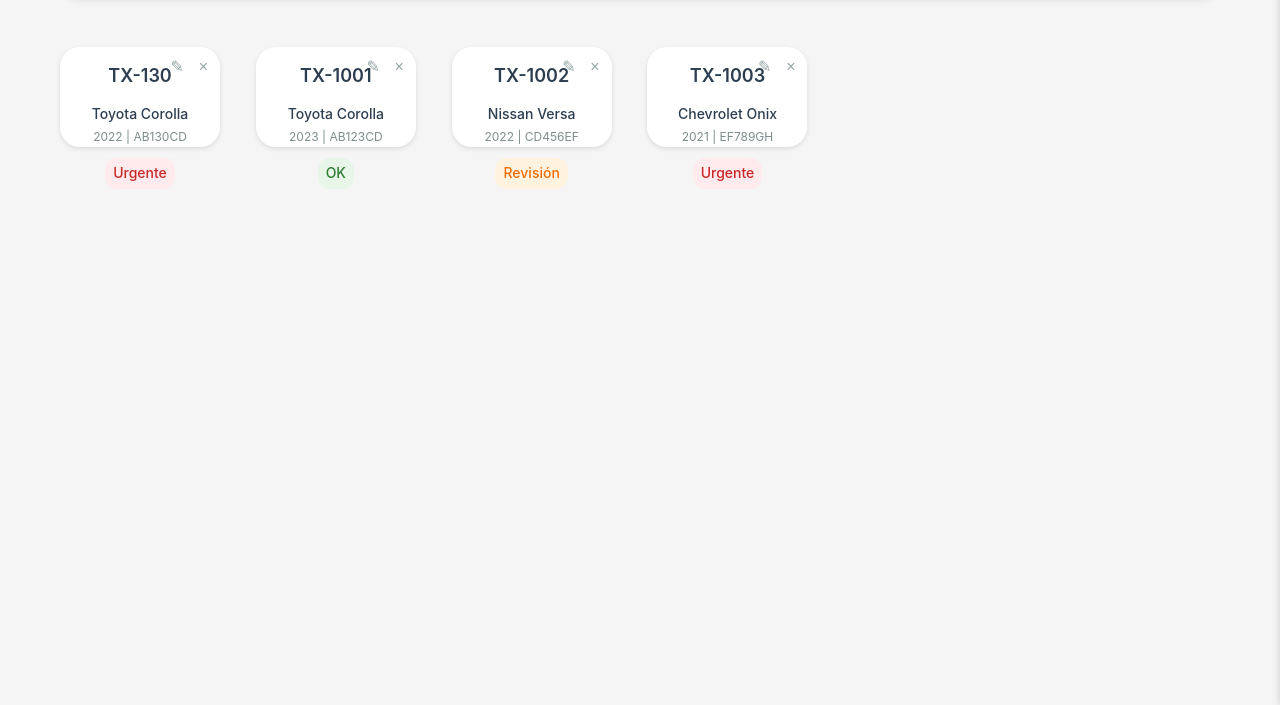
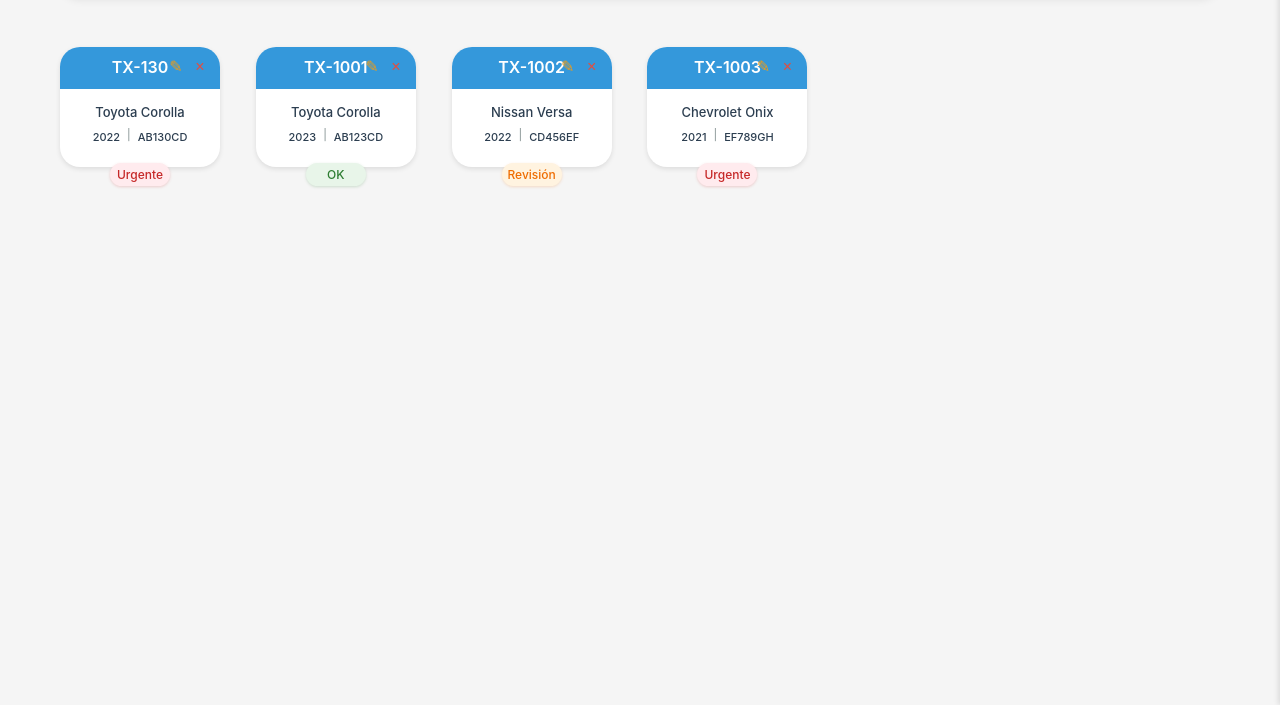
Before and after one commit to sebas2036/TaxiMaintenance, a plain HTML site: page index.html in a window 1280 px wide. Shown: the part 95-800 px from the top of the page. Drawn offline with Linux system fonts and the light colour scheme.

Commit message:
Actualización automática: 2025-03-27 17:50:13

```diff
--- a/css/styles.css
+++ b/css/styles.css
@@ -108,18 +108,19 @@
 .taxi-card {
     background: white;
     border-radius: 20px;
-    padding: 15px;
+    padding: 0;
     box-shadow: 0 2px 5px rgba(0,0,0,0.1);
     cursor: pointer;
     transition: transform 0.2s, opacity 0.2s;
     display: flex;
     flex-direction: column;
     align-items: center;
-    gap: 8px;
+    gap: 0;
     position: relative;
     opacity: 1;
     width: 160px;
-    height: 100px;
+    height: 120px;
+    overflow: visible;
 }
 
 .taxi-card:hover {
@@ -127,49 +128,137 @@
     box-shadow: 0 4px 8px rgba(0,0,0,0.1);
 }
 
+.taxi-header {
+    background: #3498db;
+    width: 100%;
+    padding: 8px 12px;
+    border-radius: 20px 20px 0 0;
+    display: flex;
+    justify-content: center;
+    align-items: center;
+    position: relative;
+}
+
 .taxi-number {
-    font-size: 18px;
+    font-size: 16px;
     font-weight: 600;
-    color: #2c3e50;
+    color: white;
+    margin: 0;
+}
+
+.taxi-content {
+    padding: 8px 12px;
+    width: 100%;
+    display: flex;
+    flex-direction: column;
+    align-items: center;
+    gap: 4px;
 }
 
 .taxi-info {
     text-align: center;
-    margin: 4px 0;
+    margin: 2px 0;
+    width: 100%;
+    position: relative;
+    z-index: 1;
 }
 
 .taxi-model {
-    font-size: 14px;
+    font-size: 13px;
     font-weight: 500;
     color: #2c3e50;
+    padding: 2px 6px;
+    border-radius: 4px;
+    transition: all 0.2s;
+    cursor: pointer;
+    text-align: center;
+    width: 100%;
+    box-sizing: border-box;
+    border: 1px solid transparent;
+    background: transparent;
     margin-bottom: 2px;
+    white-space: nowrap;
+    overflow: hidden;
+    text-overflow: ellipsis;
 }
 
 .taxi-details {
-    font-size: 12px;
+    font-size: 11px;
     color: #7f8c8d;
+    display: flex;
+    justify-content: center;
+    gap: 2px;
+    width: 100%;
+    position: relative;
+    padding: 0 4px;
+    margin-bottom: 4px;
+}
+
+.taxi-details span {
+    font-size: 11px;
+    font-weight: 500;
+    color: #2c3e50;
+    padding: 1px 4px;
+    border-radius: 4px;
+    transition: all 0.2s;
+    cursor: pointer;
+    text-align: center;
+    border: 1px solid transparent;
+    background: transparent;
+    white-space: nowrap;
+    overflow: hidden;
+    text-overflow: ellipsis;
+}
+
+.taxi-model:hover, .taxi-details span:hover {
+    background-color: #f8f9fa;
+    border-color: #bdc3c7;
+}
+
+.taxi-model.editing, .taxi-details span.editing {
+    background-color: white;
+    border: 1px solid #3498db;
+    box-shadow: 0 0 0 2px rgba(52, 152, 219, 0.2);
+    outline: none;
+    padding: 4px 8px;
+    width: 100%;
+    text-align: center;
+    display: flex;
+    align-items: center;
+    justify-content: center;
+    min-height: 24px;
+    position: relative;
+    z-index: 10;
 }
 
 .taxi-status {
-    font-size: 14px;
+    font-size: 12px;
     font-weight: 500;
-    padding: 4px 8px;
+    padding: 2px 6px;
     border-radius: 12px;
+    margin-top: 4px;
+    position: relative;
+    z-index: 2;
+    min-width: 60px;
+    text-align: center;
 }
 
 .status-ok {
     background-color: #e8f5e9;
     color: #2e7d32;
+    box-shadow: 0 1px 3px rgba(46, 125, 50, 0.2);
 }
 
 .status-warning {
     background-color: #fff3e0;
     color: #ef6c00;
+    box-shadow: 0 1px 3px rgba(239, 108, 0, 0.2);
 }
 
 .status-danger {
     background-color: #ffebee;
     color: #c62828;
+    box-shadow: 0 1px 3px rgba(198, 40, 40, 0.2);
 }
 
 .edit-btn, .delete-btn {
@@ -179,22 +268,35 @@
     border: none;
     font-size: 16px;
     cursor: pointer;
-    color: #95a5a6;
     padding: 4px;
     line-height: 1;
-    transition: color 0.2s;
+    transition: all 0.2s;
+    width: 24px;
+    height: 24px;
+    display: flex;
+    align-items: center;
+    justify-content: center;
+    border-radius: 4px;
 }
 
 .edit-btn {
     right: 32px;
+    color: #f39c12;
 }
 
 .delete-btn {
     right: 8px;
+    color: #e74c3c;
 }
 
-.edit-btn:hover, .delete-btn:hover {
-    color: #2c3e50;
+.edit-btn:hover {
+    background-color: #f39c12;
+    color: white;
+}
+
+.delete-btn:hover {
+    background-color: #e74c3c;
+    color: white;
 }
 
 .overlay {
--- a/js/main.js
+++ b/js/main.js
@@ -219,21 +219,25 @@
         taxi.status = currentStatus;
 
         card.innerHTML = `
+            <div class="taxi-header">
                 <div class="taxi-number">${taxi.id}</div>
+            </div>
+            <div class="taxi-content">
                 <div class="taxi-info">
-                <div class="taxi-model editable" data-field="model">${taxi.model}</div>
+                    <div class="taxi-model" data-field="model">${taxi.model}</div>
                     <div class="taxi-details">
-                    <span class="editable" data-field="year">${taxi.year}</span> |
-                    <span class="editable" data-field="domain">${taxi.domain}</span>
+                        <span data-field="year">${taxi.year}</span> |
+                        <span data-field="domain">${taxi.domain}</span>
                     </div>
                 </div>
                 <span class="taxi-status status-${currentStatus}">${getStatusText(currentStatus)}</span>
                 <button class="edit-btn">✎</button>
                 <button class="delete-btn">×</button>
+            </div>
         `;
 
         // Hacer los campos editables
-        const editableFields = card.querySelectorAll('.editable');
+        const editableFields = card.querySelectorAll('[data-field]');
         editableFields.forEach(field => {
             field.addEventListener('dblclick', function(e) {
                 e.stopPropagation(); // Evitar que se abra el panel al editar
@@ -279,7 +283,7 @@
         card.addEventListener('click', (e) => {
             if (!e.target.classList.contains('delete-btn') &&
                 !e.target.classList.contains('edit-btn') &&
-                !e.target.classList.contains('editable')) {
+                !e.target.hasAttribute('data-field')) {
                 showTaxiDetails(taxi);
             }
         });
@@ -309,21 +313,25 @@
             taxi.status = maintenanceStatus;
 
             card.innerHTML = `
+                <div class="taxi-header">
                     <div class="taxi-number">${taxi.id}</div>
+                </div>
+                <div class="taxi-content">
                     <div class="taxi-info">
-                    <div class="taxi-model editable" data-field="model">${taxi.model}</div>
+                        <div class="taxi-model" data-field="model">${taxi.model}</div>
                         <div class="taxi-details">
-                        <span class="editable" data-field="year">${taxi.year}</span> |
-                        <span class="editable" data-field="domain">${taxi.domain}</span>
+                            <span data-field="year">${taxi.year}</span> |
+                            <span data-field="domain">${taxi.domain}</span>
                         </div>
                     </div>
                     <span class="taxi-status status-${maintenanceStatus}">${getStatusText(maintenanceStatus)}</span>
                     <button class="edit-btn">✎</button>
                     <button class="delete-btn">×</button>
+                </div>
             `;
 
             // Hacer los campos editables
-            const editableFields = card.querySelectorAll('.editable');
+            const editableFields = card.querySelectorAll('[data-field]');
             editableFields.forEach(field => {
                 field.addEventListener('dblclick', function(e) {
                     e.stopPropagation();
@@ -369,7 +377,7 @@
             card.addEventListener('click', (e) => {
                 if (!e.target.classList.contains('delete-btn') &&
                     !e.target.classList.contains('edit-btn') &&
-                    !e.target.classList.contains('editable')) {
+                    !e.target.hasAttribute('data-field')) {
                     showTaxiDetails(taxi);
                 }
             });
```
Lines whose indentation alone changed are shown as unchanged.
